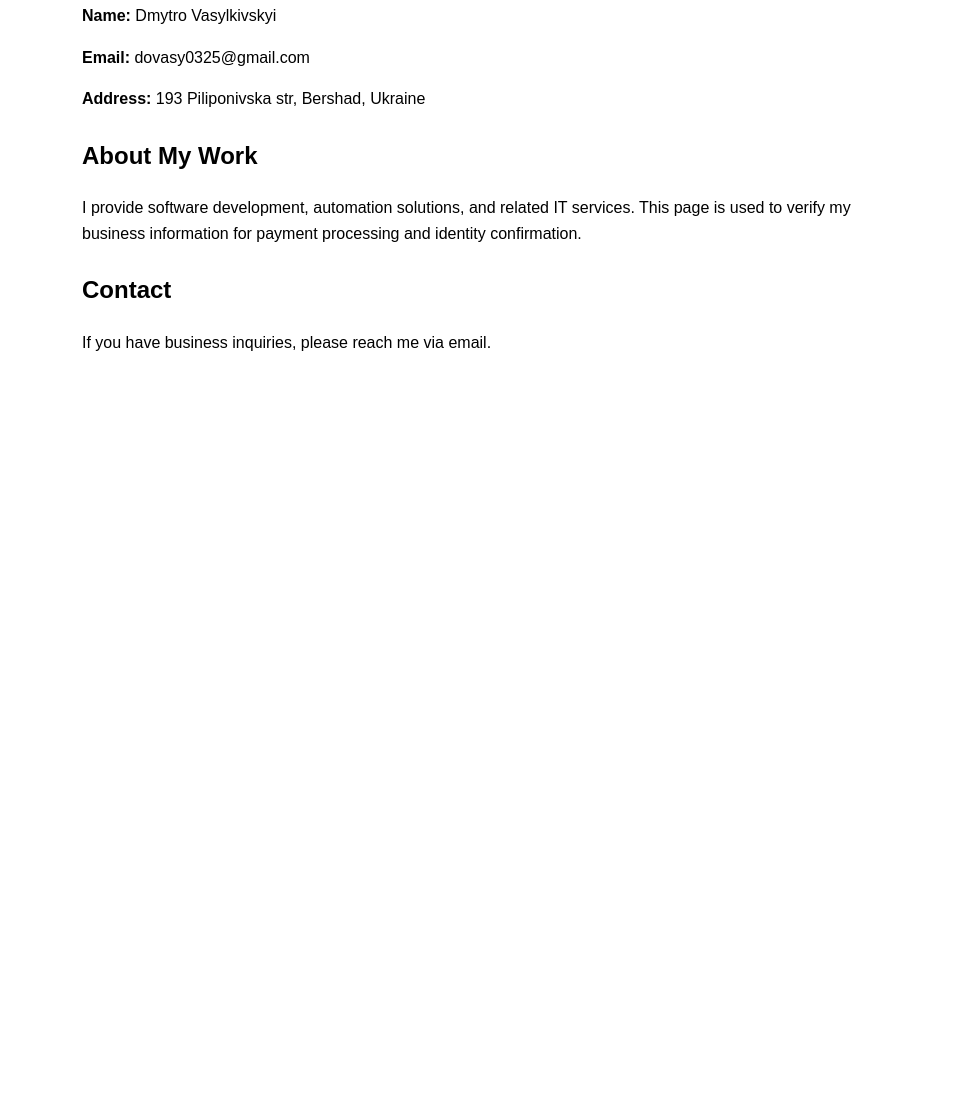
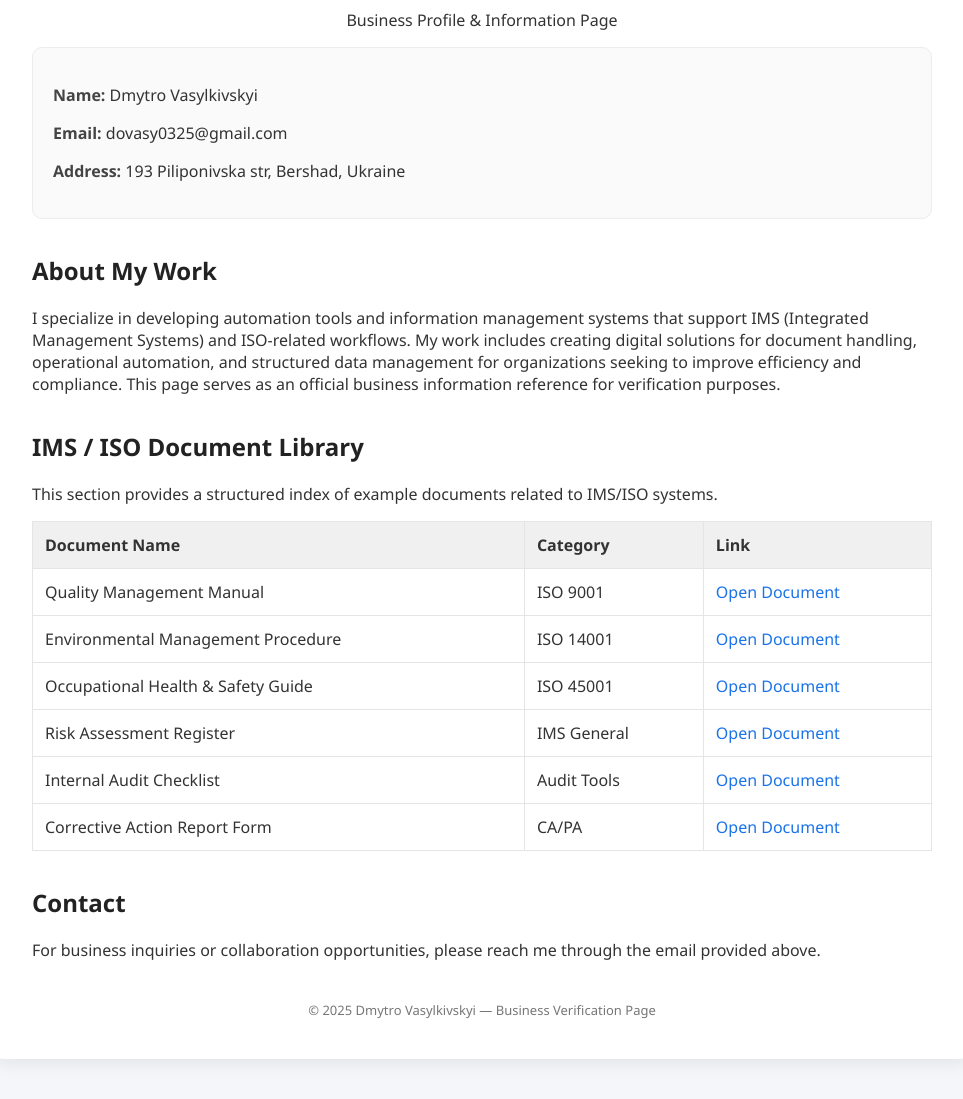
Before and after one commit to altermarkiver/IMS-ISO-Automation-System, a plain HTML site: page index.html in a window 1280 px wide. Shown: the part 151-1250 px from the top of the page, without its empty margins (158-1121 px from the left). Before the commit the page ends 800 px from the top, so only its background shows below. Drawn offline with Linux system fonts and the light colour scheme.

Commit message:
Update index.html

```diff
--- a/index.html
+++ b/index.html
@@ -3,51 +3,155 @@
 <head>
     <meta charset="UTF-8">
     <meta name="viewport" content="width=device-width, initial-scale=1.0">
-    <title>Dmytro Vasylkivskyi - Business Information</title>
+    <title>Dmytro Vasylkivskyi - Business Profile</title>
     <style>
         body {
-            font-family: Arial, sans-serif;
-            max-width: 800px;
-            margin: 40px auto;
-            padding: 20px;
-            line-height: 1.6;
-        }
-        h1 {
+            margin: 0;
+            padding: 0;
+            font-family: "Segoe UI", Arial, sans-serif;
+            background: #f4f6f9;
             color: #333;
         }
-        .section {
-            margin-bottom: 25px;
+
+        .container {
+            max-width: 900px;
+            margin: 40px auto;
+            background: #ffffff;
+            padding: 40px;
+            border-radius: 12px;
+            box-shadow: 0 4px 18px rgba(0,0,0,0.08);
         }
+
+        h1 {
+            text-align: center;
+            color: #222;
+            margin-bottom: 10px;
+        }
+
+        h2 {
+            margin-top: 35px;
+            color: #222;
+        }
+
         .label {
             font-weight: bold;
+            color: #444;
         }
-        img {
-            max-width: 180px;
+
+        .info-box {
+            background: #fafafa;
+            padding: 20px;
             border-radius: 10px;
-            margin-top: 10px;
+            border: 1px solid #ececec;
+        }
+
+        table {
+            width: 100%;
+            border-collapse: collapse;
+            margin-top: 15px;
+        }
+
+        table th, table td {
+            border: 1px solid #e5e5e5;
+            padding: 12px;
+            text-align: left;
+        }
+
+        table th {
+            background: #f0f0f0;
+            font-weight: bold;
+        }
+
+        a {
+            color: #1a73e8;
+            text-decoration: none;
+        }
+
+        a:hover {
+            text-decoration: underline;
+        }
+
+        .footer {
+            margin-top: 40px;
+            text-align: center;
+            font-size: 13px;
+            color: #777;
         }
     </style>
 </head>
 <body>
-    <h1>Business Information</h1>
 
-    <div class="section">
+    <div class="container">
+        <h1>Dmytro Vasylkivskyi</h1>
+        <p style="text-align:center;">Business Profile & Information Page</p>
+
+        <!-- Personal Info -->
+        <div class="info-box">
             <p><span class="label">Name:</span> Dmytro Vasylkivskyi</p>
             <p><span class="label">Email:</span> dovasy0325@gmail.com</p>
             <p><span class="label">Address:</span> 193 Piliponivska str, Bershad, Ukraine</p>
         </div>
 
-    <div class="section">
+        <!-- Business Description -->
         <h2>About My Work</h2>
         <p>
-            I provide software development, automation solutions, and related IT services.
-            This page is used to verify my business information for payment processing and identity confirmation.
+            I specialize in developing automation tools and information management systems that support
+            IMS (Integrated Management Systems) and ISO-related workflows.
+            My work includes creating digital solutions for document handling, operational automation,
+            and structured data management for organizations seeking to improve efficiency and compliance.
+            This page serves as an official business information reference for verification purposes.
         </p>
+
+        <!-- Document Table -->
+        <h2>IMS / ISO Document Library</h2>
+        <p>This section provides a structured index of example documents related to IMS/ISO systems.</p>
+
+        <table>
+            <tr>
+                <th>Document Name</th>
+                <th>Category</th>
+                <th>Link</th>
+            </tr>
+            <tr>
+                <td>Quality Management Manual</td>
+                <td>ISO 9001</td>
+                <td><a href="#">Open Document</a></td>
+            </tr>
+            <tr>
+                <td>Environmental Management Procedure</td>
+                <td>ISO 14001</td>
+                <td><a href="#">Open Document</a></td>
+            </tr>
+            <tr>
+                <td>Occupational Health & Safety Guide</td>
+                <td>ISO 45001</td>
+                <td><a href="#">Open Document</a></td>
+            </tr>
+            <tr>
+                <td>Risk Assessment Register</td>
+                <td>IMS General</td>
+                <td><a href="#">Open Document</a></td>
+            </tr>
+            <tr>
+                <td>Internal Audit Checklist</td>
+                <td>Audit Tools</td>
+                <td><a href="#">Open Document</a></td>
+            </tr>
+            <tr>
+                <td>Corrective Action Report Form</td>
+                <td>CA/PA</td>
+                <td><a href="#">Open Document</a></td>
+            </tr>
+        </table>
+
+        <!-- Contact -->
+        <h2>Contact</h2>
+        <p>
+            For business inquiries or collaboration opportunities, please reach me through the email provided above.
+        </p>
+
+        <div class="footer">© 2025 Dmytro Vasylkivskyi — Business Verification Page</div>
     </div>
 
-    <div class="section">
-        <h2>Contact</h2>
-        <p>If you have business inquiries, please reach me via email.</p>
-    </div>
 </body>
 </html>
```
Lines whose indentation alone changed are shown as unchanged.
